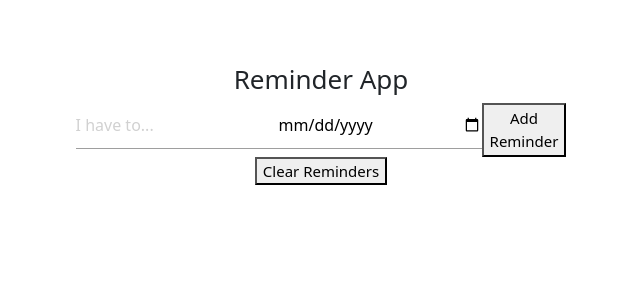
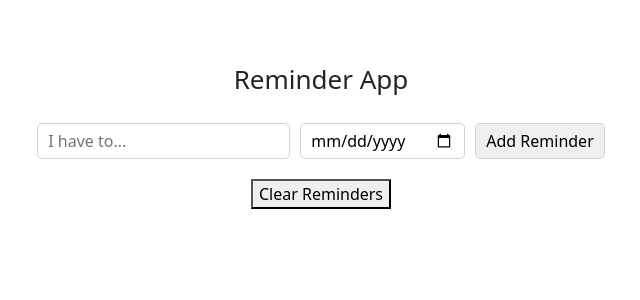
Before and after one commit to binyaalex/DI_bootcamp, a React (Create React App) app in the folder week9/day5/reminder-app/: page / in a window 1280 px wide. Shown: the top 300 px of the page, without its empty margins (319-959 px from the left). Built offline with nearby package versions, Linux system fonts and the light colour scheme.

Commit message:
design inputs

```diff
--- a/week9/day5/reminder-app/public/index.html
+++ b/week9/day5/reminder-app/public/index.html
@@ -24,7 +24,6 @@
       work correctly both with client-side routing and a non-root public URL.
       Learn how to configure a non-root public URL by running `npm run build`.
     -->
-    <link rel="stylesheet" href="https://cdnjs.cloudflare.com/ajax/libs/materialize/1.0.0-rc.2/css/materialize.min.css">
     <title>React App</title>
   </head>
   <body>
--- a/week9/day5/reminder-app/src/App.css
+++ b/week9/day5/reminder-app/src/App.css
@@ -51,6 +51,7 @@
 
 .inputs {
   display: flex;
+  align-items: center;
 }
 
 input {
@@ -75,3 +76,10 @@ input {
 .btn-danger{
   margin-top: 10px !important;
 }
+
+.inputs > * {
+  padding: 5px 10px;
+  margin: 20px 5px;
+  border-radius: 5px;
+  border: 1px solid lightgray;
+}
--- a/week9/day5/reminder-app/src/App.js
+++ b/week9/day5/reminder-app/src/App.js
@@ -12,7 +12,7 @@ const App = (props) => {
         <div className='inputs'>
           <input id='text' onChange={text} type='text' placeholder='I have to...' />
           <input id='date' onChange={date} type='date' />
-          <button onClick={add}>Add Reminder</button>
+          <button class='add' onClick={add}>Add Reminder</button>
         </div>
         <div className='reminders'>
           {
```
